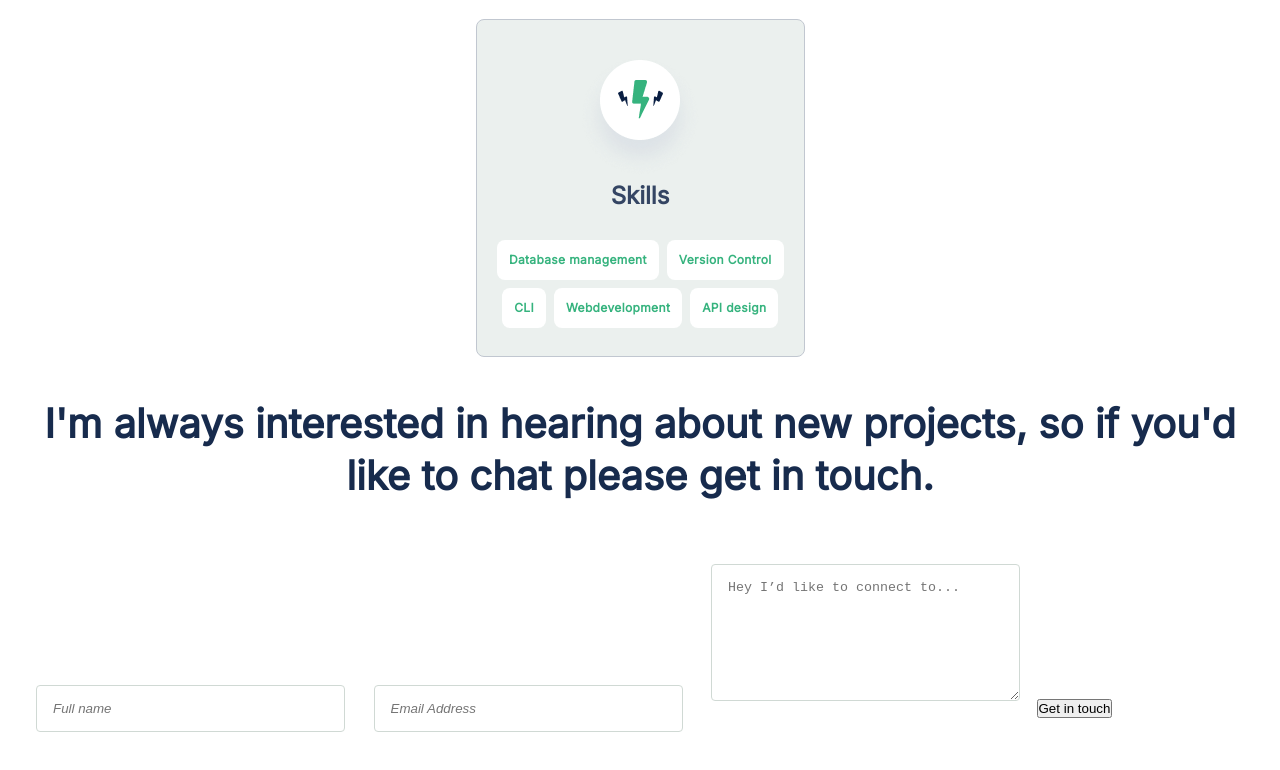
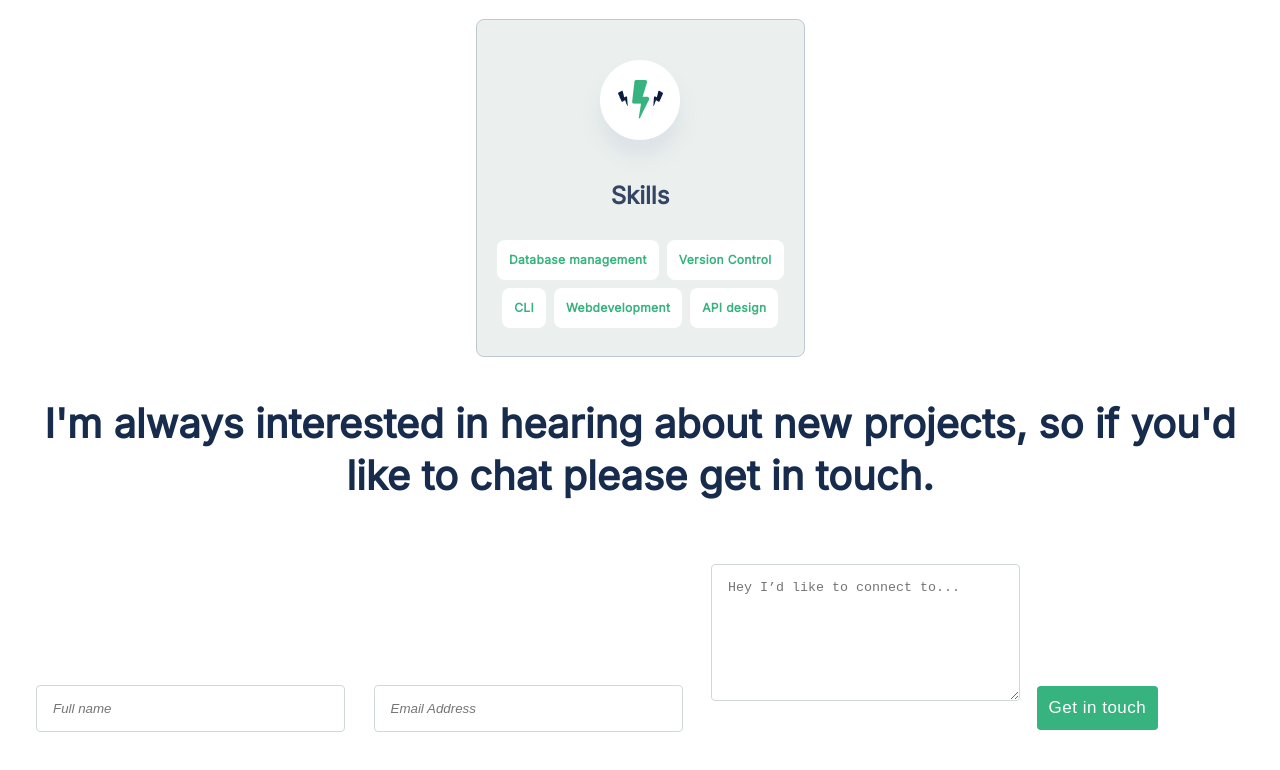
Before and after one commit to batoolfatima2135/Portfolio, a website: page index.html in a window 1280 px wide. Shown: the part 5041-5811 px from the top of the page. Drawn offline with Linux system fonts and the light colour scheme.

Commit message:
add form button styling

```diff
--- a/index.html
+++ b/index.html
@@ -228,7 +228,7 @@
 
 
                     <form
-                    action="https://formspree.io/f/xlekzbgn"
+                    action="https://formspree.io/f/xknayrqk"
                     method="POST"
                   >
                 <input type="text" name="name" id="name" placeholder="Full name" maxlength="30" required>
--- a/style.css
+++ b/style.css
@@ -342,6 +342,7 @@ input:placeholder-shown {
 input , textarea
 {
   /* Theme 1 /  Neutrals 11 */
+  outline: none;
 
 background: #FFFFFF;
 
@@ -354,6 +355,25 @@ width:275px;
 }
 form
 {
-margin-top:
+  justify-content: center;
+  margin-top:
+
 50px;
 }
+.contact_section button {
+  padding: 12px;
+  background-color: #36b37f;
+  border-radius: 4px;
+  font-style: normal;
+  font-weight: 500;
+  font-size: 17px;
+  color: #fff;
+  border: none;
+  letter-spacing: 0.03em;
+  margin-left:auto;
+  margin-right: auto;
+}
+#submit{
+  margin-left: auto ;
+  margin-right: auto;
+}
```
